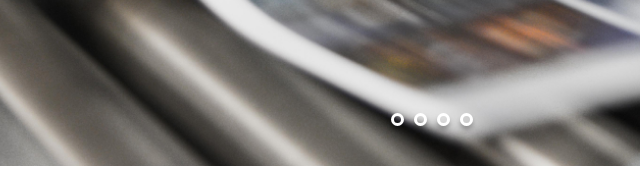
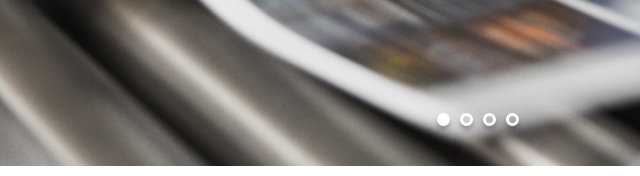
Before and after one commit to universmc/Print-it, a plain HTML site: page index.html in a window 1280 px wide. Shown: the part 405-581 px from the top of the page, 208-848 px from the left. Drawn offline with Linux system fonts and the light colour scheme.

Commit message:
bullet-dots_selected

```diff
--- a/assets/script.js
+++ b/assets/script.js
@@ -30,12 +30,14 @@ const slides = [
 
 
 
-// bullet point
+// Créez les bullet points (dots) en fonction du nombre de slides
 let numberOfSlides = slides.length;
-
- const dotsContainer = document.querySelector('.dots');
-for (let i = 0; i < numberOfSlides; i++) { // boucle for pour compté le nombre d'image
+const dotsContainer = document.querySelector('.dots');
+for (let i = 0; i < numberOfSlides; i++) {
     const dot = document.createElement('div');
     dot.className = 'dot';
     dotsContainer.appendChild(dot);
 }
+
+// Marquez le premier bullet point comme actif
+dotsContainer.firstChild.classList.add('dot_selected');
--- a/index.html
+++ b/index.html
@@ -30,7 +30,8 @@
 					<img src="assets/images/arrow_right.png" alt="arrow_right">
 				</button>
 			</div>
-			<div class="dots">
+			<div class="dotsContainer">
+				<div class="dots"></div>
 		</div>
 	</div>
 	<section id="about-us" class="container">
```
